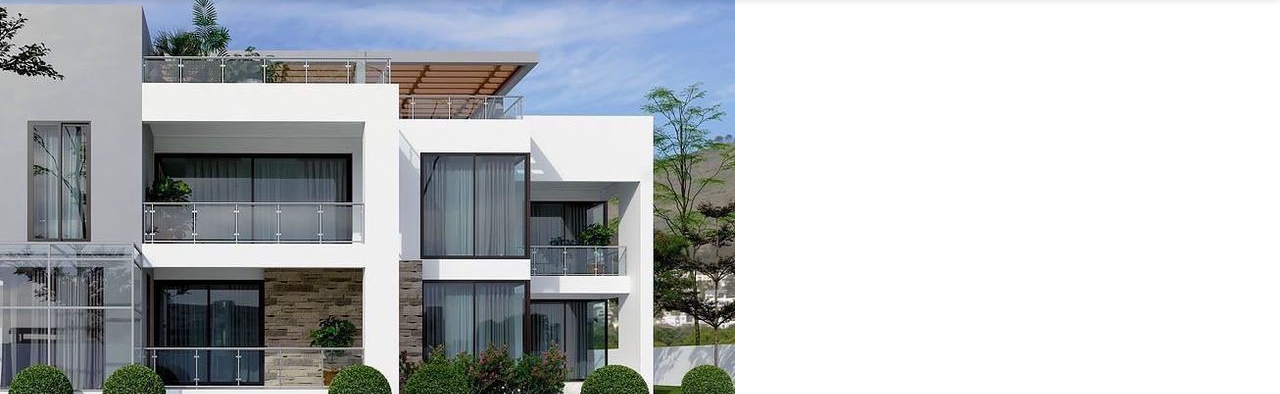
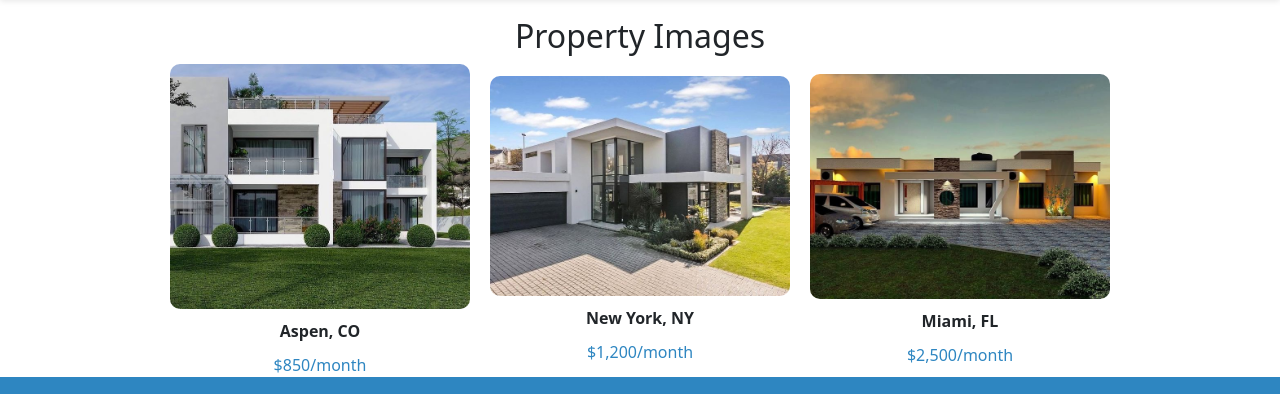
Before and after one commit to Ebencedrick/new-B-tech, a plain HTML site: page User/property-details.html in a window 1280 px wide. Shown: the part 73-467 px from the top of the page. Drawn offline with nearby package versions, Linux system fonts and the light colour scheme.

Commit message:
see more prgress 1

```diff
--- a/User/property-details.html
+++ b/User/property-details.html
@@ -41,12 +41,26 @@
         </div>
     </header>
     <main>
-        <section id="property-images" class="property-images-section">
-            <h2>Property Images</h2>
-            <div class="images-container">
-                <img src="img/comp24.jpg" alt="Property Image 1" class="property-image" />
-                <img src="img/comp27.jpg" alt="Property Image 2" class="property-image" />
-                <img src="img/comp28.jpg" alt="Property Image 3" class="property-image" />
+        <section id="images" style="text-align: center; margin-bottom: 20px;">
+            <h2>Images</h2>
+            <p>Explore the beautiful visuals of our properties below.</p>
+        </section>
+        <h2 style="width: 100%; text-align: center;">Property Images</h2>
+        <section id="property-images" class="property-images-section" style="display: flex; gap: 20px; justify-content: center; align-items: center;">
+            <div class="property-item" style="text-align: center;">
+                <img src="img/comp24.jpg" alt="Property Image 1" class="property-image" style="max-width: 300px; border-radius: 10px;" />
+                <p style="margin: 10px 0; font-weight: bold;">Aspen, CO</p>
+                <p style="margin: 0; color: #2e86c1;">$850/month</p>
+            </div>
+            <div class="property-item" style="text-align: center;">
+                <img src="img/comp27.jpg" alt="Property Image 2" class="property-image" style="max-width: 300px; border-radius: 10px;" />
+                <p style="margin: 10px 0; font-weight: bold;">New York, NY</p>
+                <p style="margin: 0; color: #2e86c1;">$1,200/month</p>
+            </div>
+            <div class="property-item" style="text-align: center;">
+                <img src="img/comp28.jpg" alt="Property Image 3" class="property-image" style="max-width: 300px; border-radius: 10px;" />
+                <p style="margin: 10px 0; font-weight: bold;">Miami, FL</p>
+                <p style="margin: 0; color: #2e86c1;">$2,500/month</p>
             </div>
         </section>
     </main>
```
